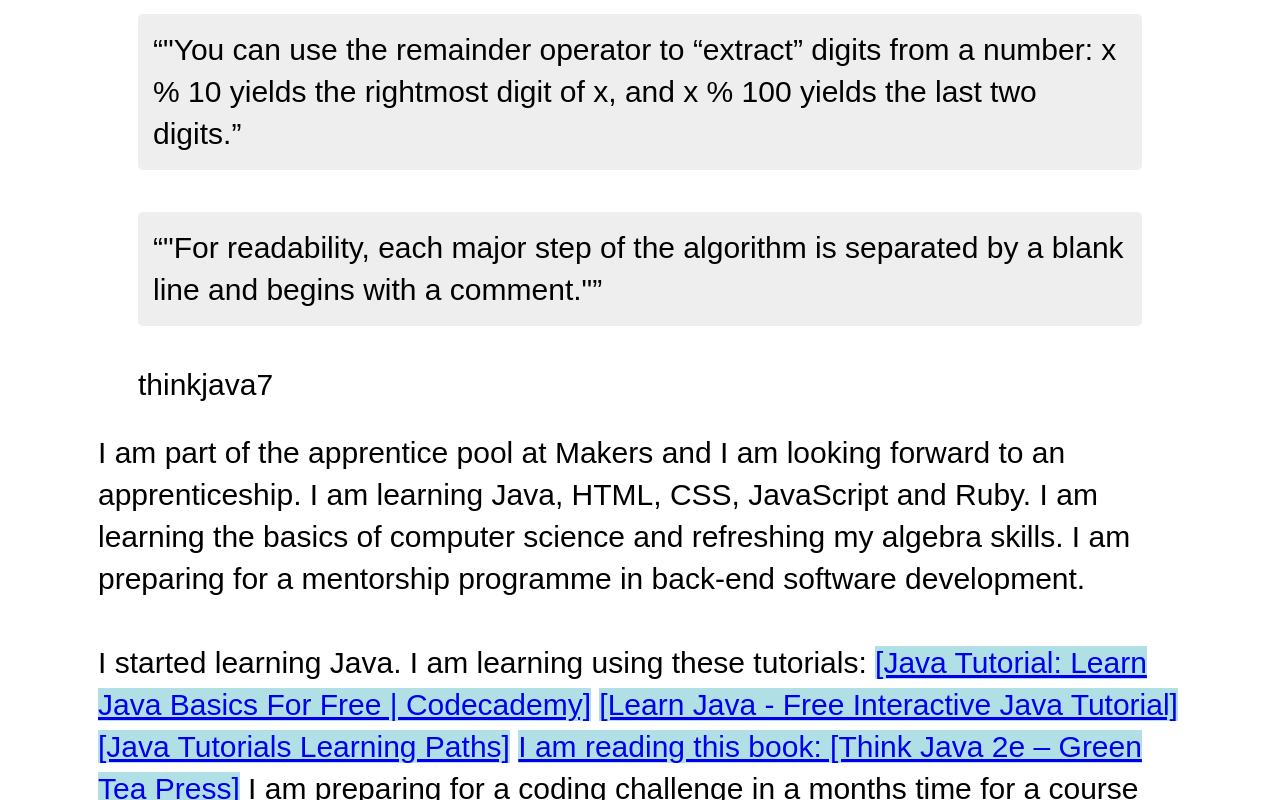
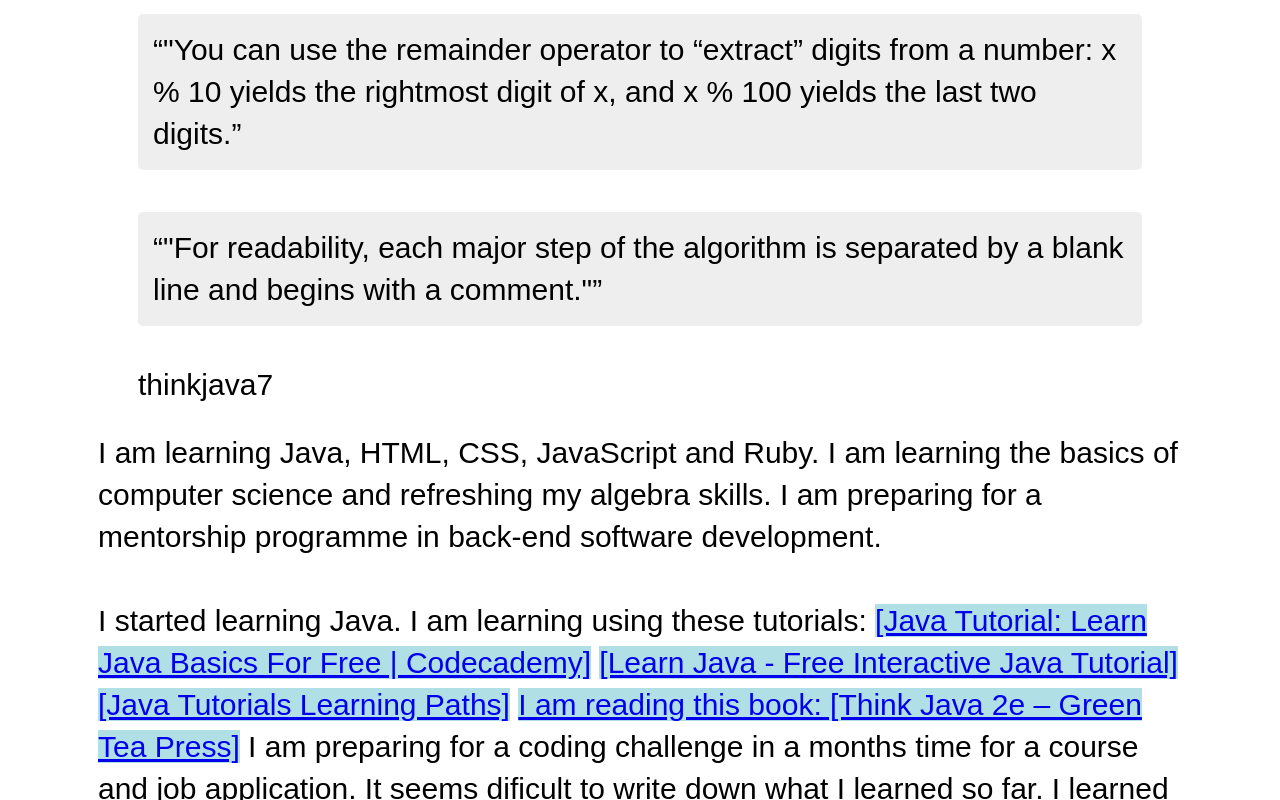
Before and after one commit to attilavajdaxyz/sturdy-spoon, a plain HTML site: page index.html in a window 1280 px wide. Shown: the part 447-1247 px from the top of the page. Drawn offline with Linux system fonts and the light colour scheme; a web font is replaced by a local one.

Commit message:
Update index.html

```diff
--- a/index.html
+++ b/index.html
@@ -29,7 +29,7 @@
           thinkjava7
         </figcaption>
       </figure>
-      <p>I am part of the apprentice pool at Makers and I am looking forward to an apprenticeship.
+      <p>
         I am learning Java, HTML, CSS, JavaScript and Ruby. I am learning the basics of computer science and refreshing my algebra skills. I am preparing for a mentorship programme in back-end software development. </p>
 
         <p>I started learning Java. I am learning using these tutorials:
```
